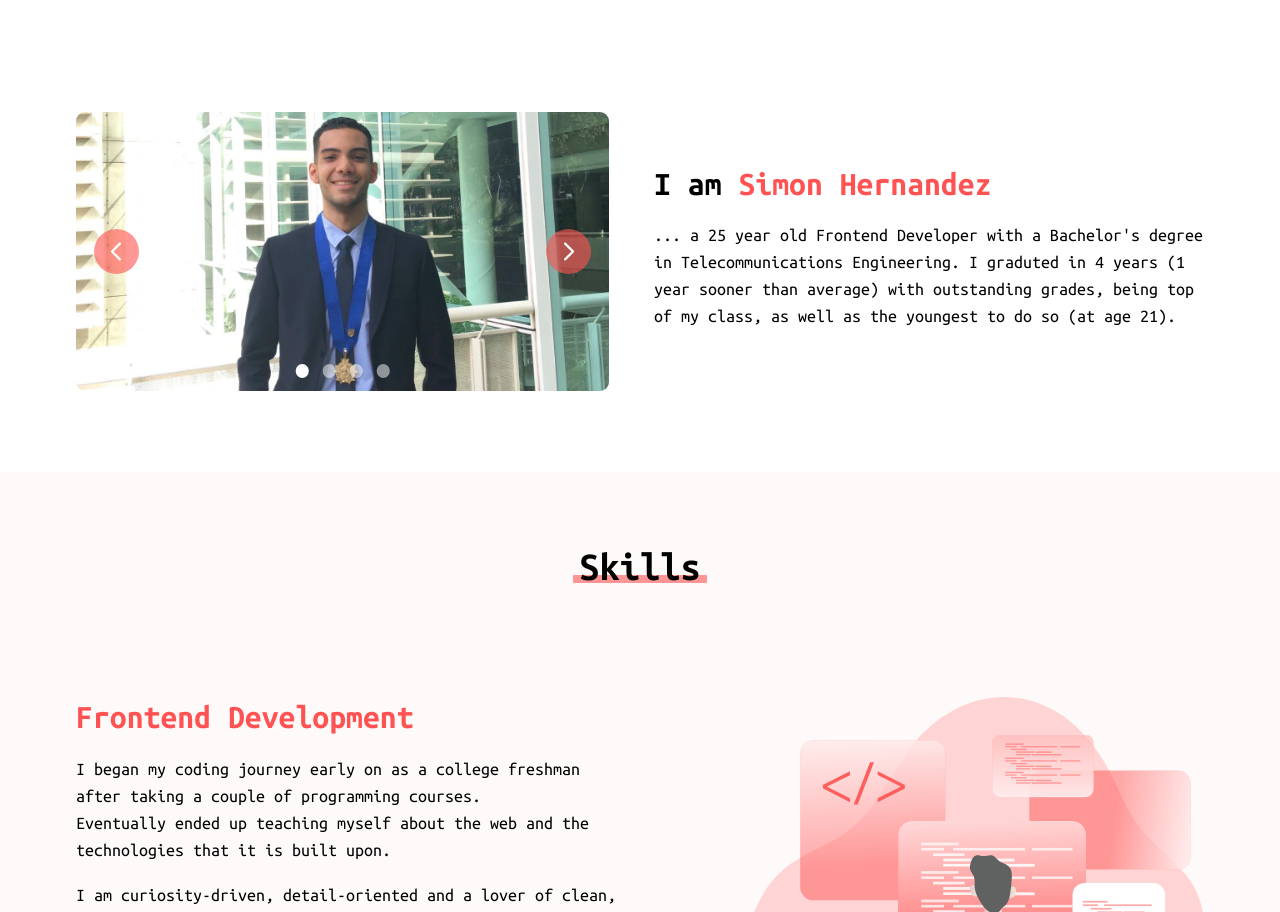
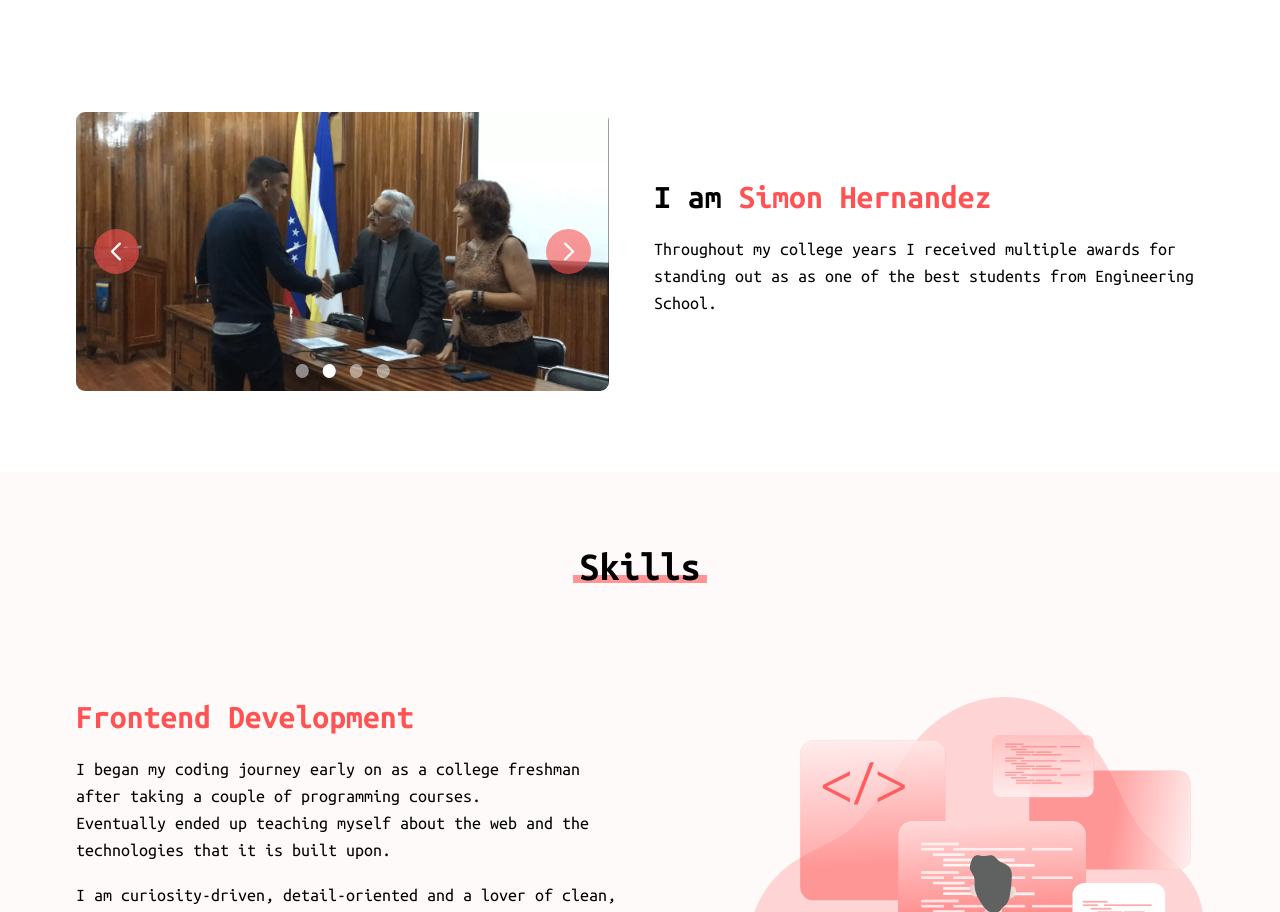
Before and after one commit to simonhernandez/react-portfolio, a React (Vite) app: page / in a window 1280 px wide. Shown: the part 857-1769 px from the top of the page. Built offline with nearby package versions, Linux system fonts and the light colour scheme.

Commit message:
feat: auto slide

```diff
--- a/src/components/About.jsx
+++ b/src/components/About.jsx
@@ -1,4 +1,4 @@
-import React, { useState } from "react";
+import React, { useState, useEffect } from "react";
 
 import { Wrapper, Timeline, Carousel } from "../components";
 import { layout, typography, spacing } from "../styles/style";
@@ -6,6 +6,14 @@ import { about, aboutInfo } from "../constants";
 
 const About = () => {
   const [startIndex, setStartIndex] = useState(0);
+
+  useEffect(() => {
+    const interval = setInterval(() => {
+      setStartIndex((prev) => (prev !== aboutInfo.length - 1 ? prev + 1 : 0))
+    }, 4000);
+
+    return () => clearInterval(interval);
+  }, []);
 
   return (
     <section
```
